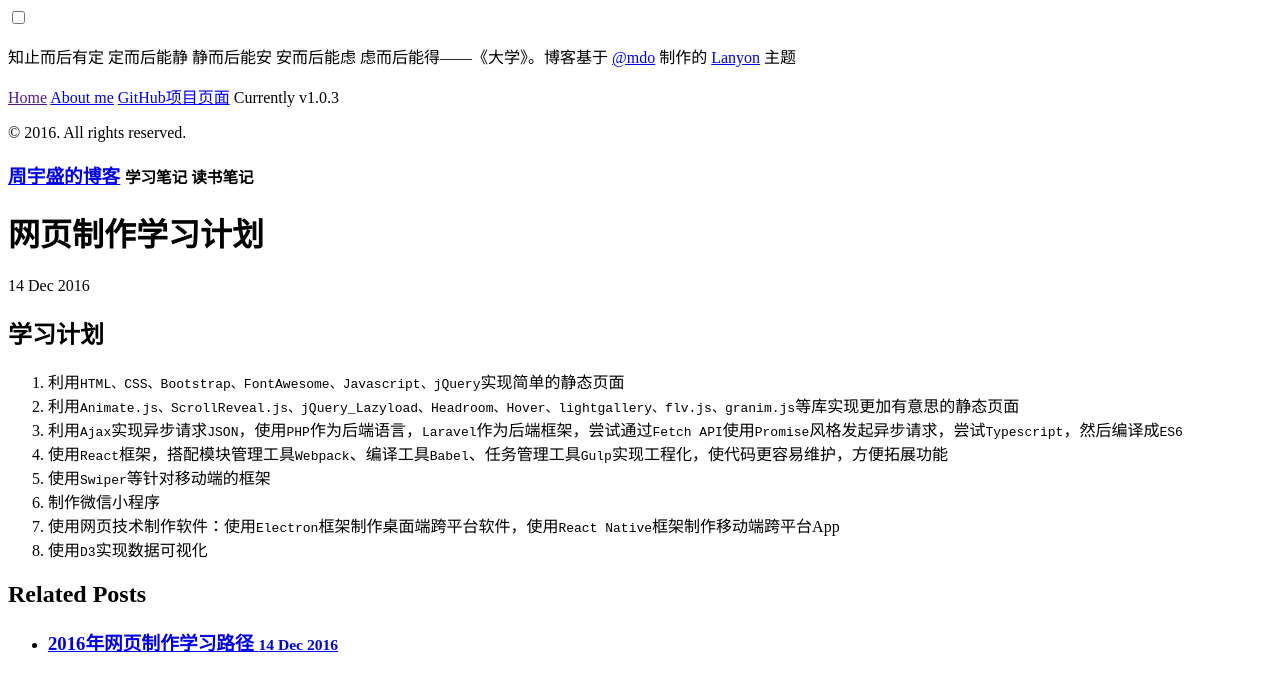
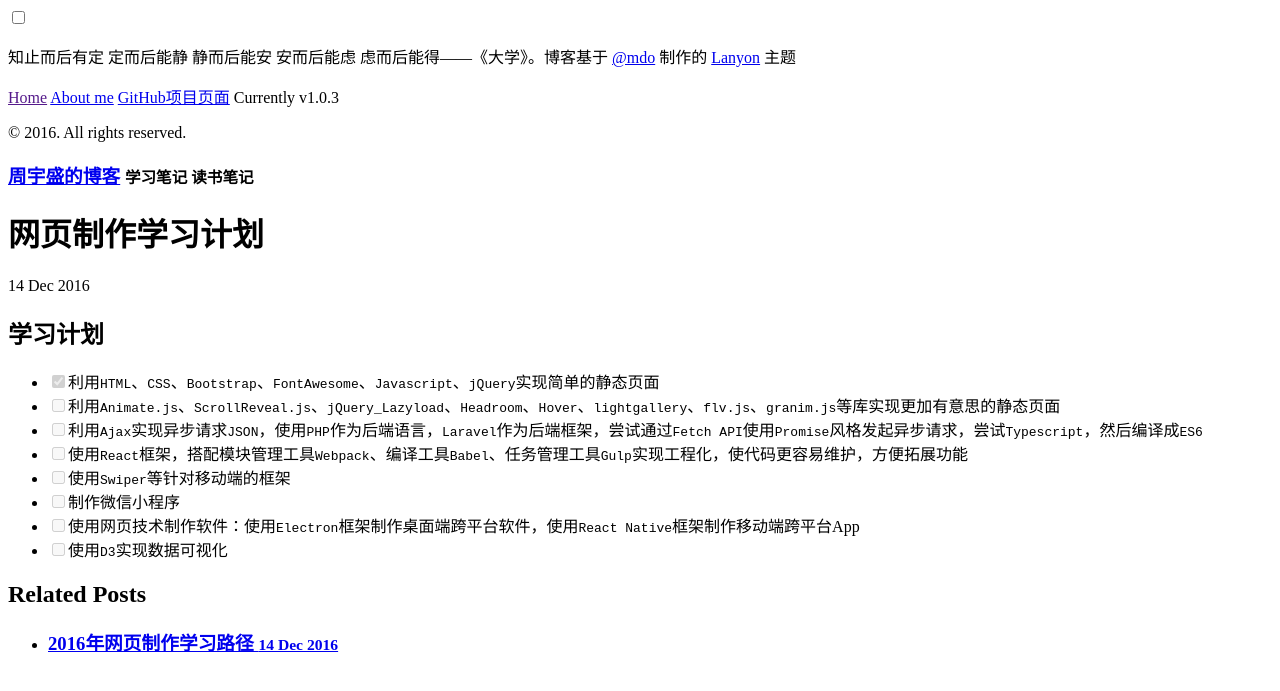
Before and after one commit to jasonzhouu/old-github-pages, a Jekyll site: the page built from _posts/2016-12-14-learning-plan.md, in a window 1280 px wide. Shown: the top 691 px of the page. Built offline with Jekyll 4.4.1, drawn with Linux system fonts in a browser that asks for light colours; comment, search, counter and statistics services are not loaded; some of the changed lines change nothing that is shown.

Commit message:
Update 2016-12-14-learning-plan.md

```diff
--- a/_posts/2016-12-14-learning-plan.md
+++ b/_posts/2016-12-14-learning-plan.md
@@ -5,11 +5,11 @@
 
 ## 学习计划
 
-1. 利用`HTML、CSS、Bootstrap、FontAwesome、Javascript、jQuery`实现简单的静态页面
-2. 利用`Animate.js、ScrollReveal.js、jQuery_Lazyload、Headroom、Hover、lightgallery、flv.js、granim.js`等库实现更加有意思的静态页面
-3. 利用`Ajax`实现异步请求`JSON`，使用`PHP`作为后端语言，`Laravel`作为后端框架，尝试通过`Fetch API`使用`Promise`风格发起异步请求，尝试`Typescript`，然后编译成`ES6`
-4. 使用`React`框架，搭配模块管理工具`Webpack`、编译工具`Babel`、任务管理工具`Gulp`实现工程化，使代码更容易维护，方便拓展功能
-5. 使用`Swiper`等针对移动端的框架
-6. 制作微信小程序
-7. 使用网页技术制作软件：使用`Electron`框架制作桌面端跨平台软件，使用`React Native`框架制作移动端跨平台App
-8. 使用`D3`实现数据可视化
+- [x]  利用`HTML`、`CSS`、`Bootstrap`、`FontAwesome`、`Javascript`、`jQuery`实现简单的静态页面
+- [ ]  利用`Animate.js`、`ScrollReveal.js`、`jQuery_Lazyload`、`Headroom`、`Hover`、`lightgallery`、`flv.js`、`granim.js`等库实现更加有意思的静态页面
+- [ ]  利用`Ajax`实现异步请求`JSON`，使用`PHP`作为后端语言，`Laravel`作为后端框架，尝试通过`Fetch API`使用`Promise`风格发起异步请求，尝试`Typescript`，然后编译成`ES6`
+- [ ]  使用`React`框架，搭配模块管理工具`Webpack`、编译工具`Babel`、任务管理工具`Gulp`实现工程化，使代码更容易维护，方便拓展功能
+- [ ]  使用`Swiper`等针对移动端的框架
+- [ ]  制作微信小程序
+- [ ]  使用网页技术制作软件：使用`Electron`框架制作桌面端跨平台软件，使用`React Native`框架制作移动端跨平台App
+- [ ]  使用`D3`实现数据可视化
```
